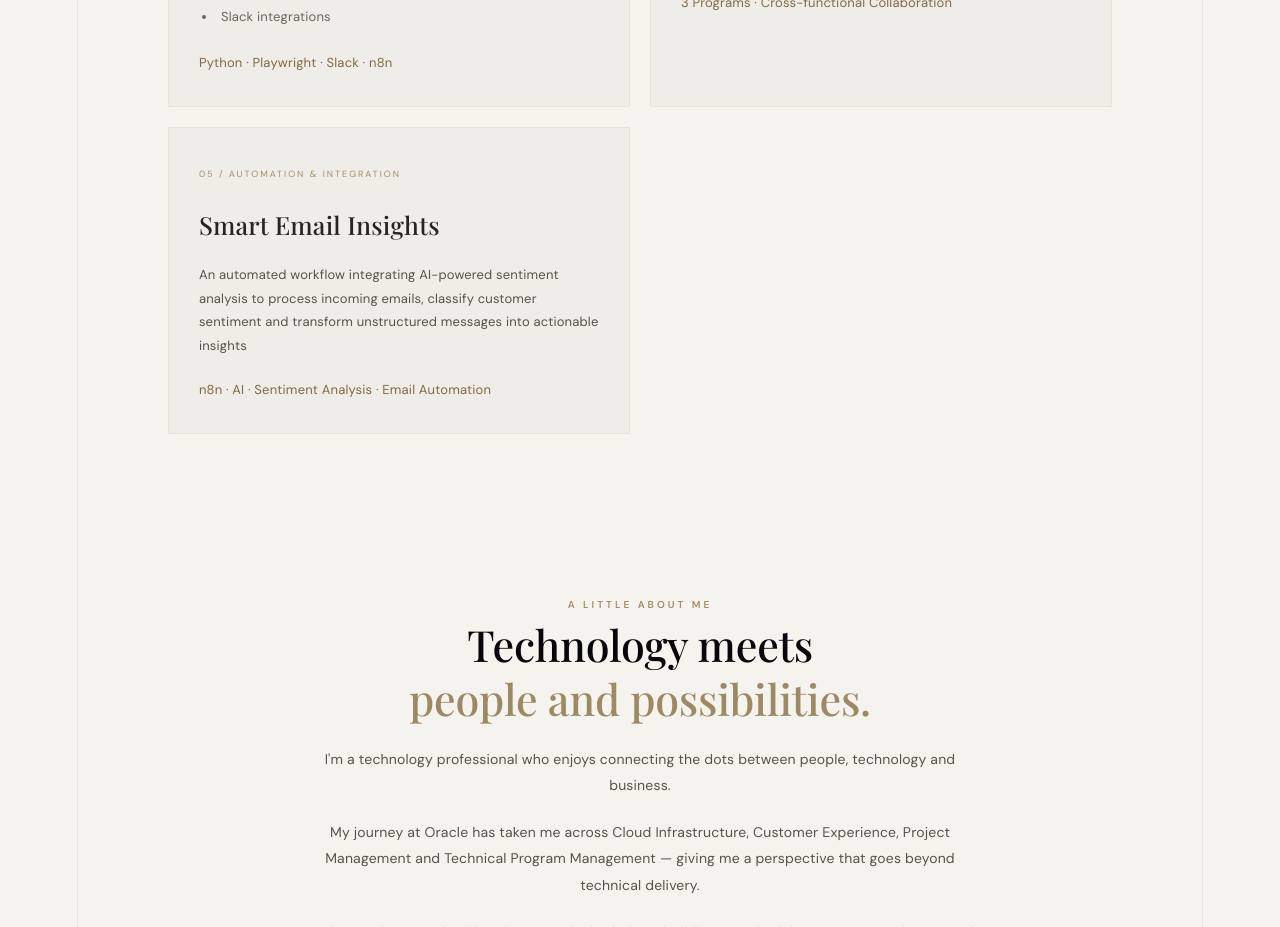
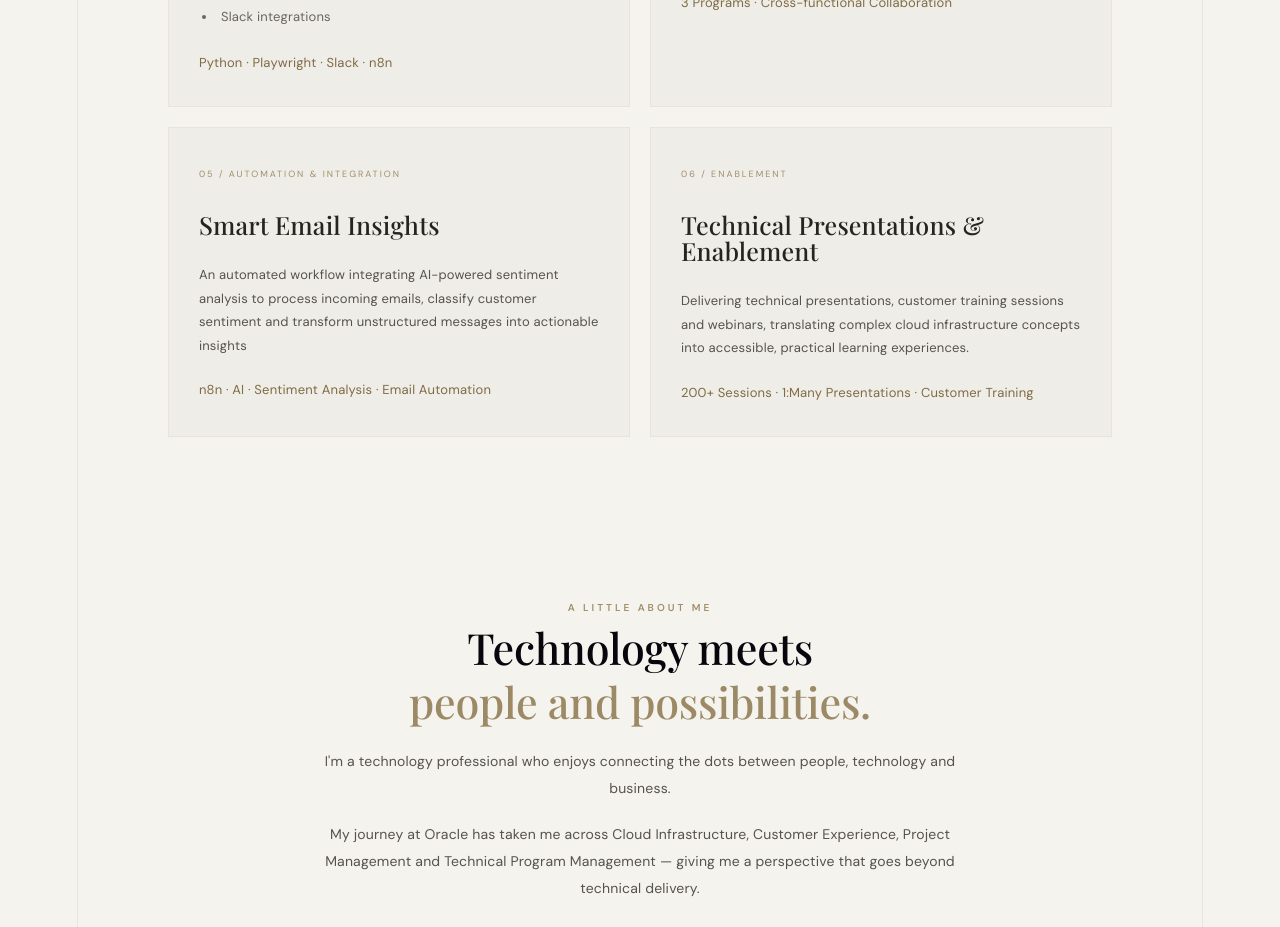
Before and after one commit to radurows/Site, a React (Vite) app: page / in a window 1280 px wide. Shown: the part 1920-2847 px from the top of the page. Built offline with nearby package versions, Linux system fonts and the light colour scheme; a web font is replaced by a local one.

Commit message:
Add project card for technical presentations
Added a new project card for technical presentations and enablement.

```diff
--- a/src/App.jsx
+++ b/src/App.jsx
@@ -411,6 +411,24 @@ function App() {
                   */}
           </article>
 
+
+          <article className="project-card">
+            <span>06 / ENABLEMENT</span>
+
+            <h3>Technical Presentations & Enablement</h3>
+
+            <p>
+              Delivering technical presentations,
+              customer training sessions and webinars,
+              translating complex cloud infrastructure concepts into accessible,
+              practical learning experiences.
+            </p>
+
+            <small>
+              200+ Sessions · 1:Many Presentations · Customer Training
+            </small>
+          </article>
+
         </div>
 
       </section>
```
